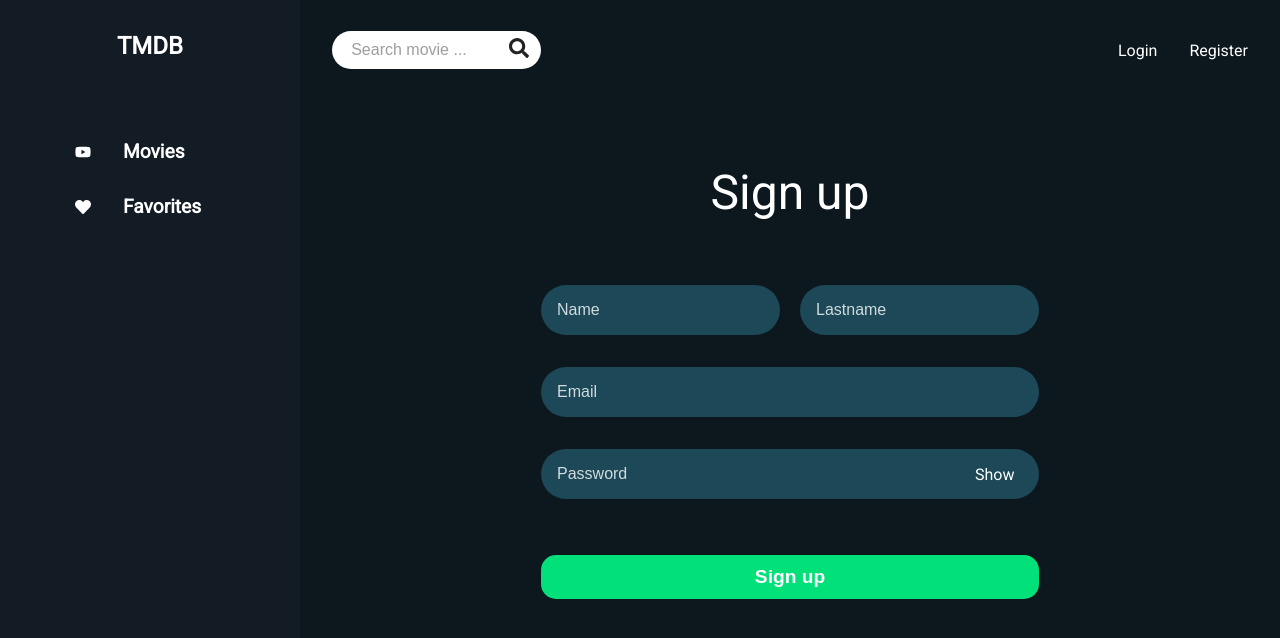
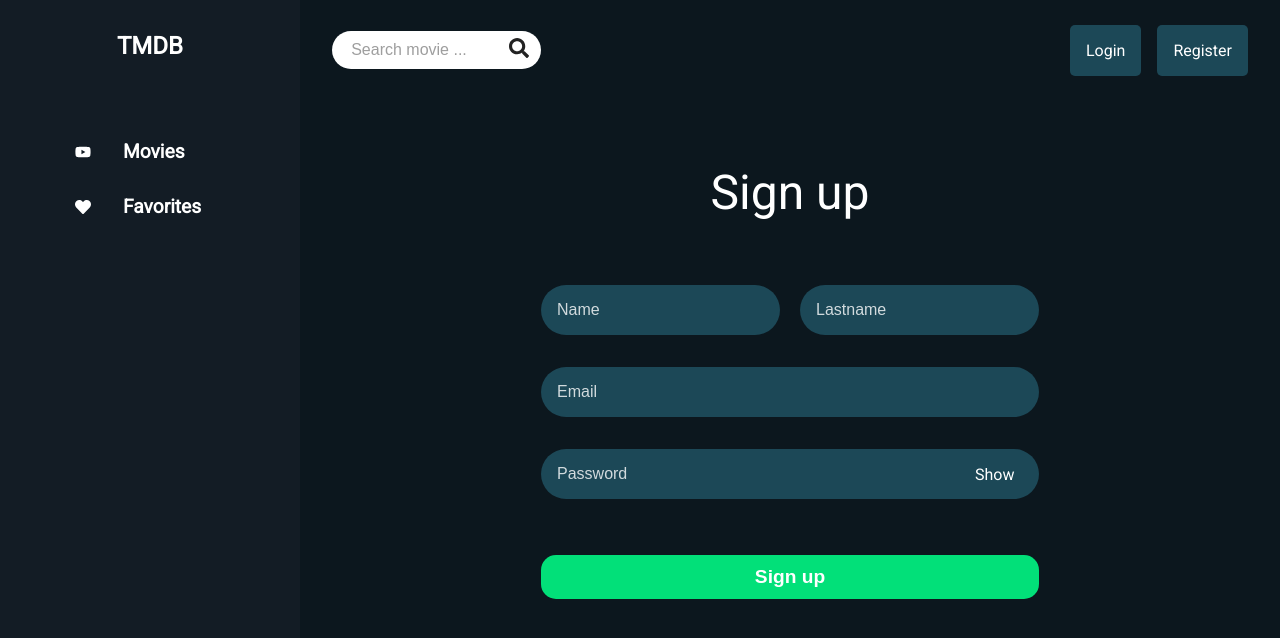
Before and after one commit to nahuelRo/TMDB, a React (Vite) app: page /register in a window 1280 px wide. Shown: the top 638 px of the page. Built offline with nearby package versions, Linux system fonts and the light colour scheme; no server answers.

Commit message:
Finished must have

```diff
--- a/api/controllers/usersControllers.js
+++ b/api/controllers/usersControllers.js
@@ -57,8 +57,6 @@ const getFavoriteAll = async (req, res) => {
 const createFavorite = async (req, res) => {
   const { userId, movieId } = req.params;
 
-  console.log(userId, movieId);
-
   try {
     const user = await Models.User.findByPk(userId);
 
@@ -91,7 +89,6 @@ const deleteFavorite = async (req, res) => {
   const { userId, movieId } = req.params;
 
   try {
-    // Verifica si el usuario y la película existen
     const user = await Models.User.findByPk(userId);
     const favorite = await Models.Favorite.findOne({
       where: { tmdbId: movieId },
@@ -101,7 +98,6 @@ const deleteFavorite = async (req, res) => {
       return res.sendStatus(404);
     }
 
-    // Elimina la relación entre el usuario y la película en la tabla intermedia 'user_movie'
     await sequelize.transaction(async (t) => {
       await user.removeFavorite(favorite, { transaction: t });
     });
--- a/package.json
+++ b/package.json
@@ -24,6 +24,7 @@
     "react-icons": "^4.10.1",
     "react-loader-spinner": "^5.4.5",
     "react-router-dom": "^6.15.0",
+    "react-toastify": "^9.1.3",
     "sequelize": "^6.32.1"
   },
   "devDependencies": {
--- a/src/App.jsx
+++ b/src/App.jsx
@@ -8,6 +8,8 @@ import Register from "./components/Register/Register.jsx";
 import Login from "./components/Login/Login.jsx";
 import { Route, Routes, useNavigate } from "react-router-dom";
 import { AuthContext } from "./contexts/AuthContext.jsx";
+import { ToastContainer, toast } from "react-toastify";
+import "react-toastify/dist/ReactToastify.css";
 
 function App() {
   const [movies, setMovies] = useState([]);
@@ -22,7 +24,11 @@ function App() {
       return prev;
     });
 
-    alert("Movie add favorites");
+    toast.success("🚀 Movie added to favorites", {
+      icon: false,
+      autoClose: 2000,
+      pauseOnHover: false,
+    });
     navigate(`/movie/${movie.id}`);
 
     axios.post(
@@ -35,11 +41,15 @@ function App() {
       return prev.filter((favorite) => favorite.id !== movieId);
     });
 
+    toast.success("🗑️ Movie removed from favorites", {
+      icon: false,
+      autoClose: 2000,
+      pauseOnHover: false,
+    });
+
     axios.delete(
       `http://localhost:3000/api/users/${user.id}/favorites/${movieId}`
     );
-    alert("Movie delete favorites");
-    navigate("/favorites");
   };
 
   useEffect(() => {
@@ -66,6 +76,8 @@ function App() {
 
   return (
     <>
+      <ToastContainer position="top-center" theme="dark" />
+
       <Header
         setSearchMovies={setSearchMovies}
         setFavoritesMovies={setFavoritesMovies}
--- a/src/commons/Details/Details.jsx
+++ b/src/commons/Details/Details.jsx
@@ -1,8 +1,9 @@
 import axios from "axios";
 import { FaStar, FaRegStar, FaTrashAlt } from "react-icons/fa";
 
-import { useEffect, useState } from "react";
+import { useContext, useEffect, useState } from "react";
 import { useParams } from "react-router-dom";
+import { AuthContext } from "../../contexts/AuthContext";
 
 import "./details.styles.css";
 import { ThreeDots } from "react-loader-spinner";
@@ -11,6 +12,7 @@ const MovieDetails = ({ addFavorite, removeFavorite, favoritesMovies }) => {
   const [loader, setLoader] = useState(true);
   const [movie, setMovie] = useState({});
   const { id } = useParams();
+  const { isAuthenticated } = useContext(AuthContext);
 
   useEffect(() => {
     const getMovieById = async () => {
@@ -66,7 +68,8 @@ const MovieDetails = ({ addFavorite, removeFavorite, favoritesMovies }) => {
           <div className="movie__details">
             <div className="movie__wrapper">
               <h2 className="movie__title">{movie.title}</h2>
-              {isExistFavorite ? (
+              {isAuthenticated ? (
+                isExistFavorite ? (
                   <FaTrashAlt
                     onClick={handleClickRemove}
                     className="movie__favorite"
@@ -78,6 +81,9 @@ const MovieDetails = ({ addFavorite, removeFavorite, favoritesMovies }) => {
                     className="movie__favorite"
                     onClick={handleClickAdd}
                   />
+                )
+              ) : (
+                ""
               )}
             </div>
 
--- a/src/components/Header/header.style.css
+++ b/src/components/Header/header.style.css
@@ -51,9 +51,12 @@
   display: flex;
   justify-content: space-between;
   align-items: center;
-  gap: 2rem;
+  gap: 1rem;
 }
 
 .header__link {
   color: white;
+  border-radius: 5px;
+  padding: 1rem 1rem;
+  background-color: #1c4857;
 }
```
Also changed, not shown: 1 other file (tests, documents, lock files or other folders). Lines whose indentation alone changed are shown as unchanged.
